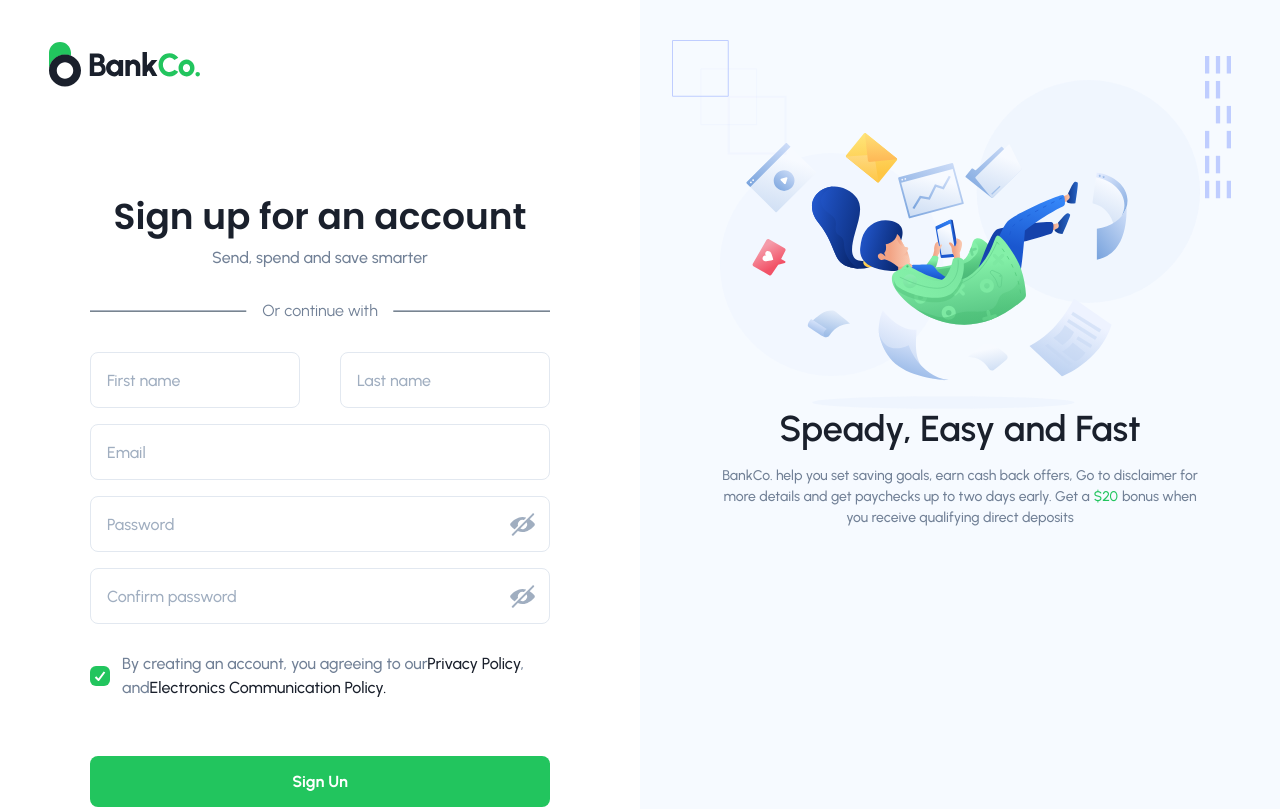
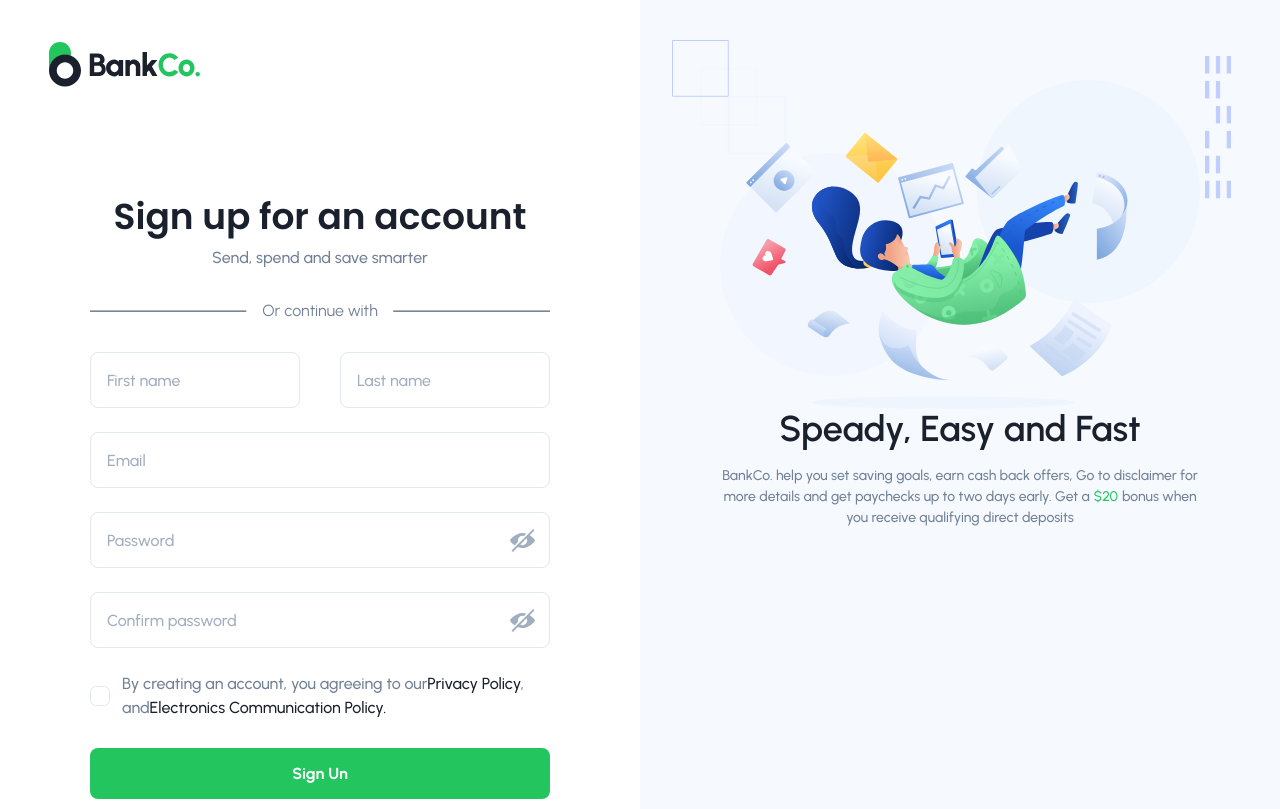
Before and after one commit to thuongbuihoai-agilityio/Envato-Market-System, a React (Vite) app: page /register in a window 1280 px wide. Shown: the top 809 px of the page. Built offline with nearby package versions, Linux system fonts and the light colour scheme.

Commit message:
fix: integate react hook form for register page

```diff
--- a/src/pages/Register/index.tsx
+++ b/src/pages/Register/index.tsx
@@ -1,4 +1,4 @@
-import { FormEvent, memo, useCallback } from 'react';
+import { ChangeEvent, memo, useCallback } from 'react';
 import {
   Button,
   Checkbox,
@@ -19,8 +19,29 @@ import { AuthLayout } from '@layouts/index';
 
 // Components
 import { InputField } from '@components/index';
+import { Controller, SubmitHandler, useForm } from 'react-hook-form';
+import { AUTH_SCHEMA } from '@constants/form';
+
+type TRegisterForm = {
+  firstName: string;
+  lastName: string;
+  email: string;
+  password: string;
+  confirmPassword: string;
+  isAcceptPrivacyPolicy: boolean;
+};
 
 const RegisterPage = () => {
+  const { control, handleSubmit } = useForm<TRegisterForm>({
+    defaultValues: {
+      email: '',
+      firstName: '',
+      lastName: '',
+      password: '',
+      confirmPassword: '',
+      isAcceptPrivacyPolicy: false,
+    },
+  });
   const { isOpen: isShowPassword, onToggle: onShowPassword } = useDisclosure();
   const { isOpen: isShowConfirmPassword, onToggle: onShowConfirmPassword } =
     useDisclosure();
@@ -42,17 +63,21 @@ const RegisterPage = () => {
     [],
   );
 
+  // TODO: Will be update when API ready
+  const handleSubmitForm: SubmitHandler<TRegisterForm> =
+    useCallback(() => {}, []);
+
   return (
     <AuthLayout isSignInForm={false}>
       <VStack
         as="form"
-        gap={4}
-        mb={6}
-        onSubmit={(e: FormEvent) => e.preventDefault()}
+        gap={6}
+        onSubmit={handleSubmit(handleSubmitForm)}
+        id="register-form"
       >
         <HStack
           gap={{
-            base: 4,
+            base: 6,
             md: 10,
           }}
           w="100%"
@@ -61,29 +86,73 @@ const RegisterPage = () => {
             md: 'row',
           }}
         >
+          <Controller
+            control={control}
+            rules={AUTH_SCHEMA.FIRST_NAME}
+            name="firstName"
+            render={({ field, fieldState: { error } }) => (
               <InputField
                 variant="authentication"
                 placeholder="First name"
-            onChange={() => {}} // TODO: Will update when API integrate
+                {...field}
+                isError={!!error}
+                errorMessages={error?.message}
               />
+            )}
+          />
+          <Controller
+            control={control}
+            rules={AUTH_SCHEMA.LAST_NAME}
+            name="lastName"
+            render={({ field, fieldState: { error } }) => (
               <InputField
                 variant="authentication"
                 placeholder="Last name"
-            onChange={() => {}} // TODO: Will update when API integrate
+                {...field}
+                isError={!!error}
+                errorMessages={error?.message}
+              />
+            )}
           />
         </HStack>
+
+        <Controller
+          control={control}
+          rules={AUTH_SCHEMA.EMAIL}
+          name="email"
+          render={({ field, fieldState: { error } }) => (
             <InputField
               variant="authentication"
               placeholder="Email"
-          onChange={() => {}} // TODO: Will update when API integrate
+              {...field}
+              isError={!!error}
+              errorMessages={error?.message}
             />
+          )}
+        />
+
+        <Controller
+          control={control}
+          rules={AUTH_SCHEMA.EMAIL}
+          name="password"
+          render={({ field, fieldState: { error } }) => (
             <InputField
               type="password"
               variant="authentication"
               placeholder="Password"
               rightIcon={renderPasswordIcon(isShowPassword, onShowPassword)}
-          onChange={() => {}} // TODO: Will update when API integrate
+              {...field}
+              isError={!!error}
+              errorMessages={error?.message}
             />
+          )}
+        />
+
+        <Controller
+          control={control}
+          rules={AUTH_SCHEMA.EMAIL}
+          name="password"
+          render={({ field, fieldState: { error } }) => (
             <InputField
               type="password"
               variant="authentication"
@@ -92,12 +161,27 @@ const RegisterPage = () => {
                 isShowConfirmPassword,
                 onShowConfirmPassword,
               )}
-          onChange={() => {}} // TODO: Will update when API integrate
+              {...field}
+              isError={!!error}
+              errorMessages={error?.message}
             />
-      </VStack>
-
-      <Flex gap={3} my={7}>
-        <Checkbox size="md" colorScheme="green" defaultChecked></Checkbox>
+          )}
+        />
+        <Flex gap={3}>
+          <Controller
+            control={control}
+            name="isAcceptPrivacyPolicy"
+            render={({ field: { value, onChange } }) => (
+              <Checkbox
+                size="md"
+                colorScheme="green"
+                isChecked={value}
+                onChange={(e: ChangeEvent<HTMLInputElement>) =>
+                  onChange(e.target.checked)
+                }
+              ></Checkbox>
+            )}
+          />
           <Text color="text.secondary" fontSize="md" flex={1}>
             By creating an account, you agreeing to our
             <Text as="span" color="text.primary">
@@ -109,8 +193,14 @@ const RegisterPage = () => {
             </Text>
           </Text>
         </Flex>
+      </VStack>
 
-      <Button textTransform="capitalize" my={7}>
+      <Button
+        type="submit"
+        textTransform="capitalize"
+        my={7}
+        form="register-form"
+      >
         Sign Un
       </Button>
 
```
Also changed, not shown: src/themes/index.ts (+9 -1 lines). Lines whose indentation alone changed are shown as unchanged.
